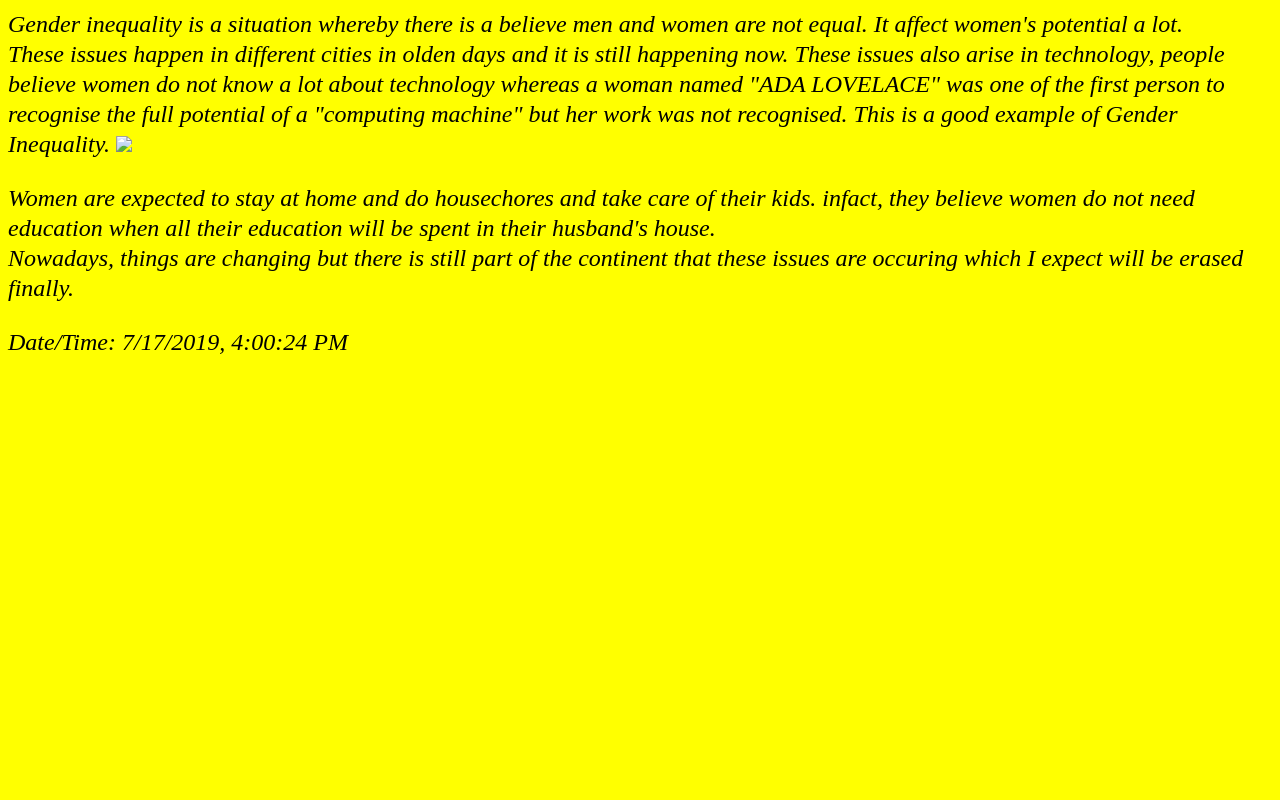
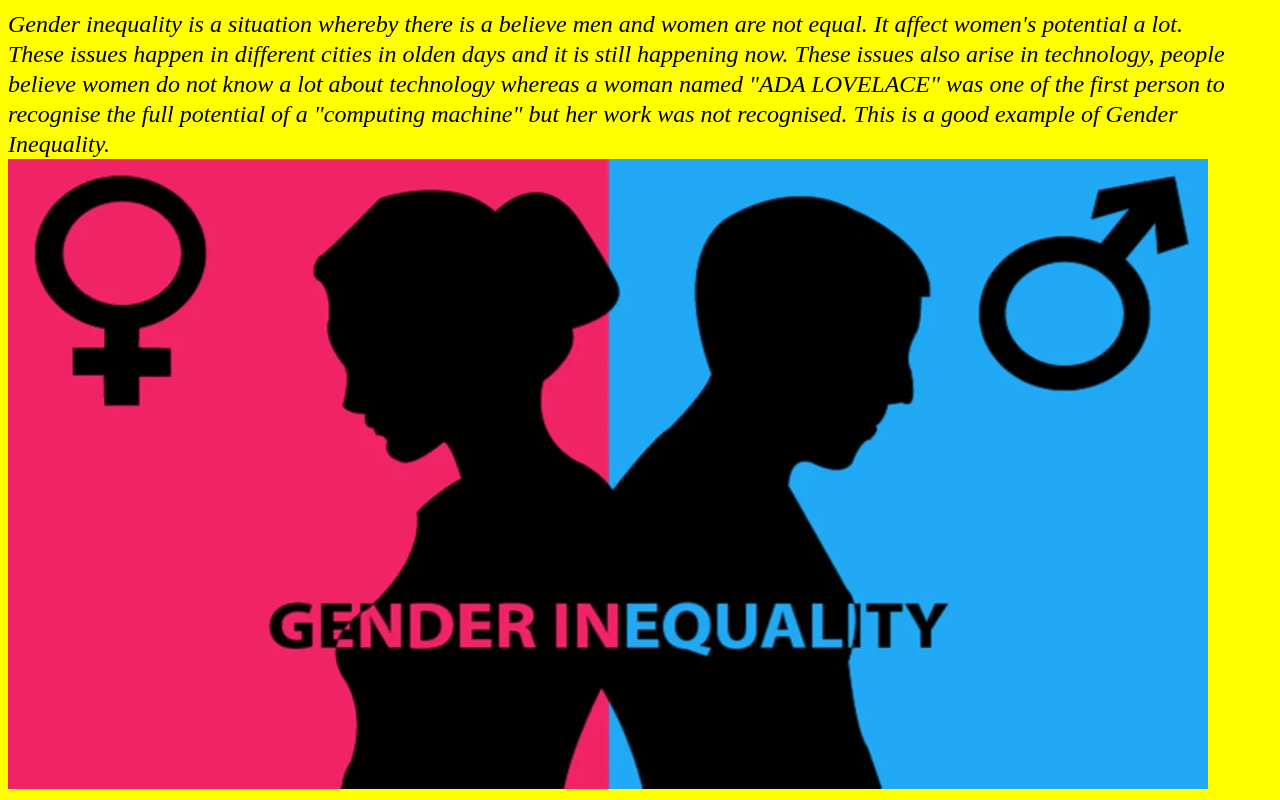
Before and after one commit to Ha543/Ha543.github.io, a plain HTML site: page index.html in a window 1280 px wide. Shown: the part 2580-3380 px from the top of the page. Before the commit the page ends 2961 px from the top, so only its background shows below. Drawn offline with Linux system fonts and the light colour scheme.

Commit message:
fix picture

```diff
--- a/index.html
+++ b/index.html
@@ -31,7 +31,7 @@ I wrote this <a href="https://scratch.mit.edu/projects/318435353/" >I wrote this
 <p> Gender inequality is a situation whereby there is a believe men and women are not equal. It affect women's potential a lot.
 <br> These issues happen in different cities in olden days and it is still happening now. These issues also arise in technology, people believe women do not know a lot about technology whereas a woman named "ADA LOVELACE" was one of the first person to recognise the full potential of a "computing machine" but her work was not recognised. This is a good example of Gender Inequality.
 
-<img src="equality-1.webp">
+<img src="equality.jpg">
 <p> Women are expected to stay at home and do housechores and take care of their kids. infact, they believe women do not need education when all their education will be spent in their husband's house.
 <br>Nowadays, things are changing but there is still part of the continent that these issues are occuring which I expect will be erased finally.
 
```
